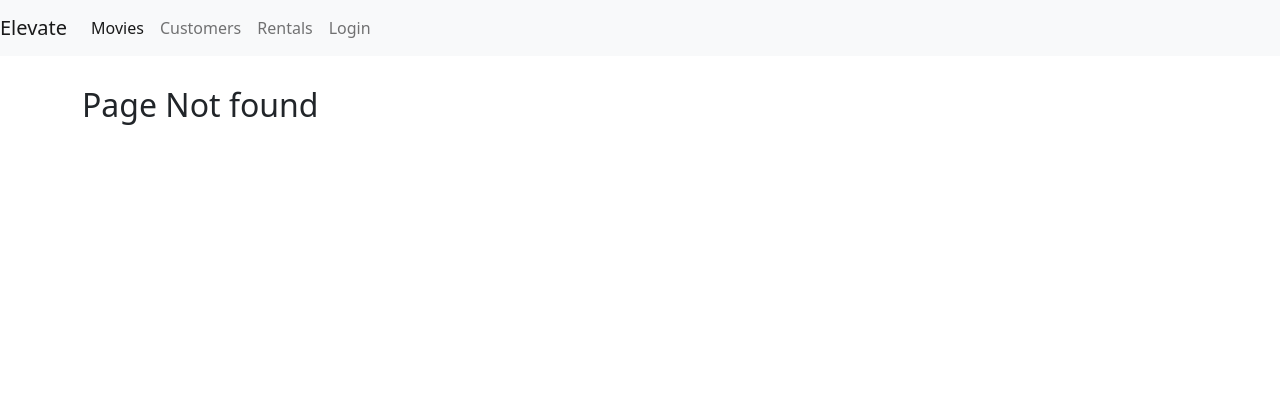
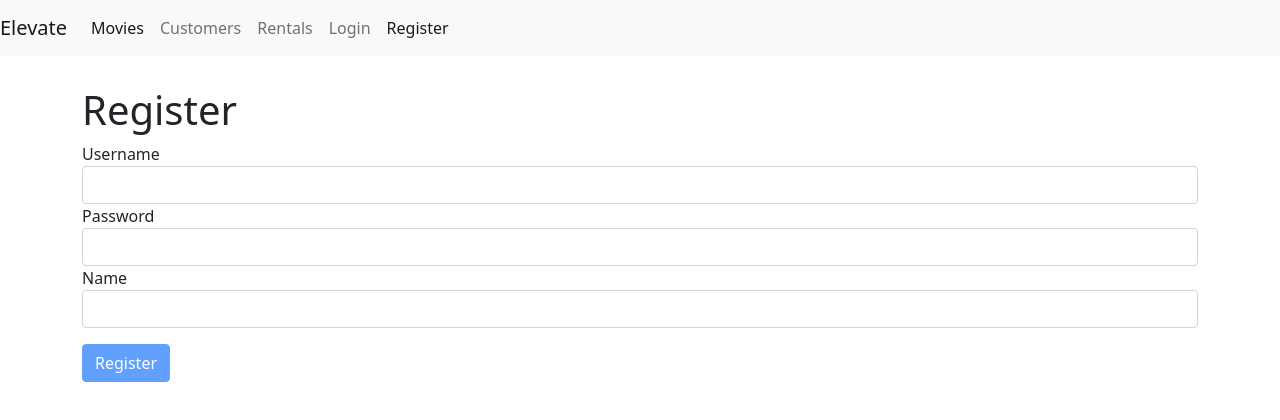
Before and after one commit to Veenakrishna2313/Elevate, a React (Create React App) app: page /register in a window 1280 px wide. Before the commit this address led to /not-found. Shown: the top 420 px of the page. Built offline with nearby package versions, Linux system fonts and the light colour scheme.

Commit message:
Register complete

```diff
--- a/src/App.js
+++ b/src/App.js
@@ -9,6 +9,7 @@
 import NavBar from "./Components/common/navbar";
 import NotFound from "./Components/common/notfound";
 import MovieForm from "./Components/common/movieForm";
+import Register from "./Components/common/registerForm";
   import "bootstrap/dist/js/bootstrap.bundle";
 
 import LoginForm from "./Components/common/loginForm";
@@ -23,6 +24,7 @@
         <Switch>
           <Route path="/movies/:id" component={MovieForm} />
           <Route path="/login" component={LoginForm} />
+          <Route path="/register" component={Register} />
           <Route path="/movies" component={Movies} />
           <Route path="/customers" component={Customers} />
           <Route path="/rentals" component={Rentals} />
--- a/src/Components/common/loginForm.jsx
+++ b/src/Components/common/loginForm.jsx
@@ -13,6 +13,7 @@
   username:Joi.string().required().label("Username"),
   password:Joi.string().required().label("Password")
 }
+
   doSubmit=()=>{
     //call the server
       console.log(" form submitted")
--- a/src/Components/common/navbar.jsx
+++ b/src/Components/common/navbar.jsx
@@ -16,6 +16,7 @@
       <NavLink className="nav-item nav-link" to="/customers">Customers</NavLink>
       <NavLink className="nav-item nav-link" to="/rentals">Rentals</NavLink>
         <NavLink className="nav-item nav-link" to="/login">Login</NavLink>
+        <NavLink className="nav-item nav-link" to="/register">Register</NavLink>
 
     </div>
   </div>
--- /dev/null
+++ b/src/Components/common/registerForm.jsx
@@ -0,0 +1,43 @@
+import React, { Component } from 'react';
+import Joi from 'joi-browser';
+import Form from './form';
+
+class Register extends Form {
+
+  state={
+  data:{username:'', password:"", name:""},
+  errors:{
+
+  }
+};
+
+schema={
+
+  username: Joi.string()
+        .email()
+        .required().label("Username"),
+
+    password: Joi.string().min(5).required().label("Password"),
+    name:Joi.string().required().label("Name"),
+}
+
+doSubmit=()=>{
+    //call the server
+      console.log(" form submitted")
+  }
+
+  render() {
+    return <div>
+      <h1>Register</h1>
+      <form onSubmit={this.handleSubmit}>
+       { this.renderInput("username", "Username")}
+      { this.renderInput("password", "Password", "password")}
+      { this.renderInput("name", "Name")}
+       {this.renderButton("Register")}
+       </form>
+
+    </div>;
+  }
+}
+
+export default Register;
```
